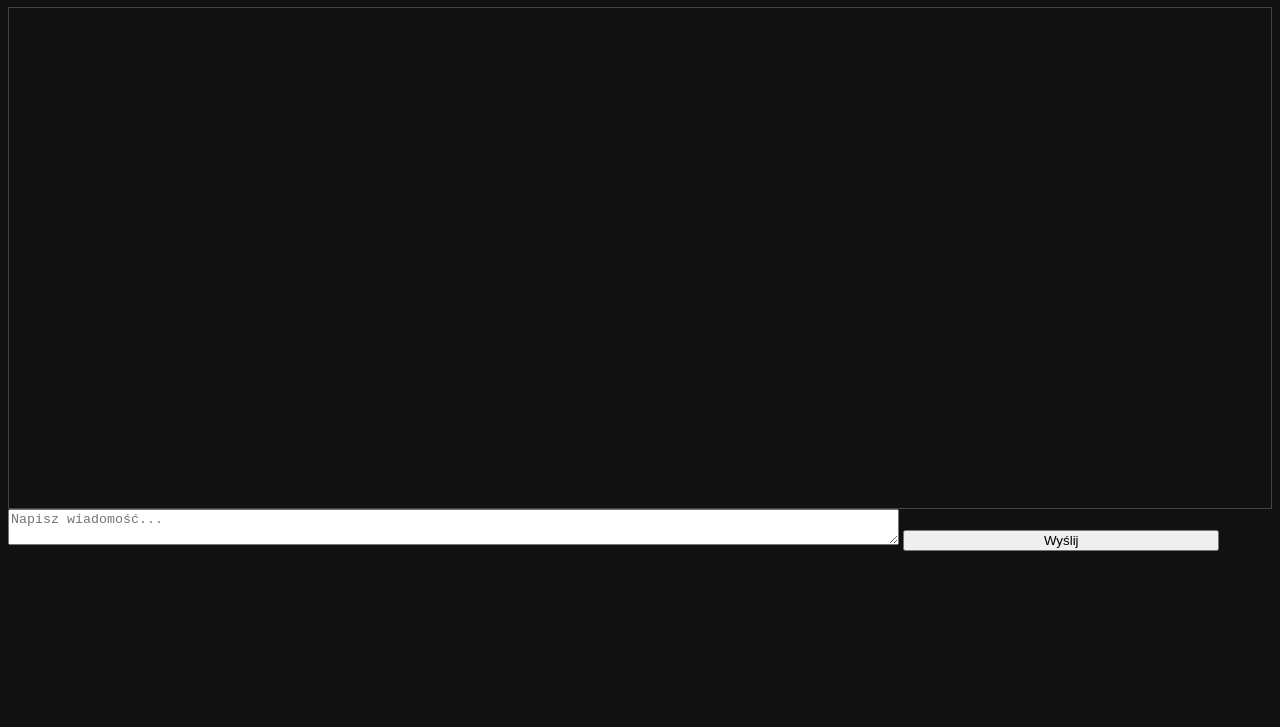
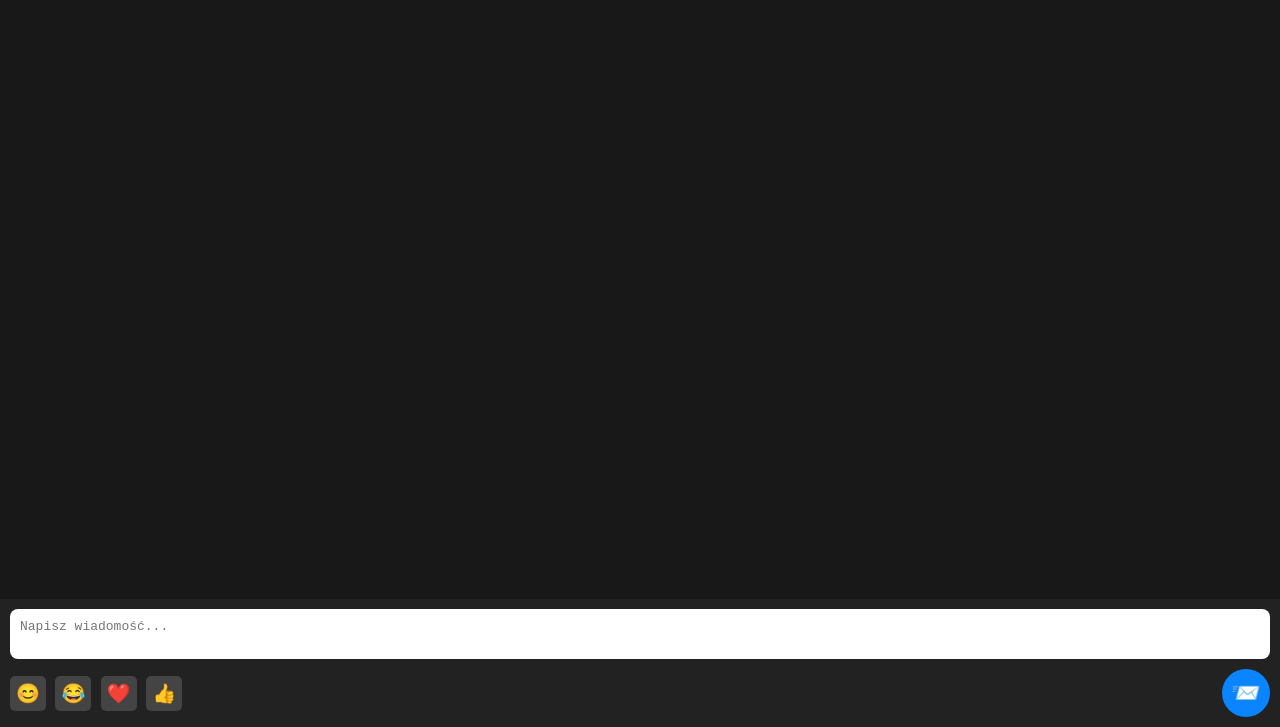
Before and after one commit to CryptoHyptron/blablabla-server, a website: page public/index.html in a window 1280 px wide. Shown: the part 73-800 px from the top of the page. Drawn offline with nearby package versions, Linux system fonts and the light colour scheme; no server answers.

Commit message:
Add files via upload

```diff
--- a/public/index.html
+++ b/public/index.html
@@ -5,22 +5,109 @@
   <meta name="viewport" content="width=device-width, initial-scale=1.0"/>
   <title>Blablabla Chat</title>
   <link rel="manifest" href="manifest.json" />
+  <style>
+    body {
+      margin: 0;
+      padding: 0;
+      background: #111;
+      color: #fff;
+      font-family: Arial, sans-serif;
+      display: flex;
+      flex-direction: column;
+      height: 100vh;
+    }
+    h1 {
+      margin: 0;
+      padding: 15px;
+      text-align: center;
+      background: #222;
+      font-size: 1.5em;
+      border-bottom: 2px solid #333;
+    }
+    #chat {
+      flex: 1;
+      overflow-y: auto;
+      padding: 10px;
+      background: #181818;
+    }
+    .message {
+      margin: 5px 0;
+      padding: 8px 10px;
+      background: #333;
+      border-radius: 10px;
+      max-width: 80%;
+    }
+    #controls {
+      display: flex;
+      flex-direction: column;
+      padding: 10px;
+      background: #222;
+    }
+    #msg-input {
+      font-size: 1em;
+      padding: 10px;
+      border: none;
+      border-radius: 8px;
+      margin-bottom: 10px;
+      resize: none;
+      width: 100%;
+      box-sizing: border-box;
+    }
+    #buttons {
+      display: flex;
+      justify-content: space-between;
+      align-items: center;
+    }
+    #emoji-buttons button {
+      font-size: 1.2em;
+      margin-right: 5px;
+      background: #444;
+      border: none;
+      border-radius: 5px;
+      padding: 6px;
+      cursor: pointer;
+    }
+    #send-button {
+      font-size: 1.5em;
+      background: #0a84ff;
+      color: white;
+      border: none;
+      border-radius: 50%;
+      width: 48px;
+      height: 48px;
+      display: flex;
+      justify-content: center;
+      align-items: center;
+      cursor: pointer;
+    }
+  </style>
 </head>
-<body style="background:#111;color:#fff;font-family:sans-serif;">
+<body>
   <h1>Blablabla Chat</h1>
-  <div id="chat" style="height:60vh;overflow-y:auto;padding:10px;border:1px solid #444;"></div>
-  <textarea id="msg-input" placeholder="Napisz wiadomość..." rows="2" style="width:70%"></textarea>
-  <button onclick="send()" style="width:25%">Wyślij</button>
+  <div id="chat"></div>
+  <div id="controls">
+    <textarea id="msg-input" placeholder="Napisz wiadomość..." rows="2"></textarea>
+    <div id="buttons">
+      <div id="emoji-buttons">
+        <button onclick="addEmoji('😊')">😊</button>
+        <button onclick="addEmoji('😂')">😂</button>
+        <button onclick="addEmoji('❤️')">❤️</button>
+        <button onclick="addEmoji('👍')">👍</button>
+      </div>
+      <button id="send-button" onclick="send()">📨</button>
+    </div>
+  </div>
   <script src="https://cdn.socket.io/4.6.1/socket.io.min.js"></script>
   <script>
     const socket = io();
     const chat = document.getElementById("chat");
     const input = document.getElementById("msg-input");
-    const number = localStorage.getItem("userNumber") || Math.floor(Math.random()*1000);
+    const number = localStorage.getItem("userNumber") || Math.floor(Math.random() * 1000);
     localStorage.setItem("userNumber", number);
 
     function append(msg) {
       const div = document.createElement("div");
+      div.className = "message";
       div.innerText = msg;
       chat.appendChild(div);
       chat.scrollTop = chat.scrollHeight;
@@ -34,6 +121,11 @@
       }
     }
 
+    function addEmoji(emoji) {
+      input.value += emoji;
+      input.focus();
+    }
+
     socket.on("chat message", msg => append(msg));
 
     input.addEventListener("keydown", e => {
```
